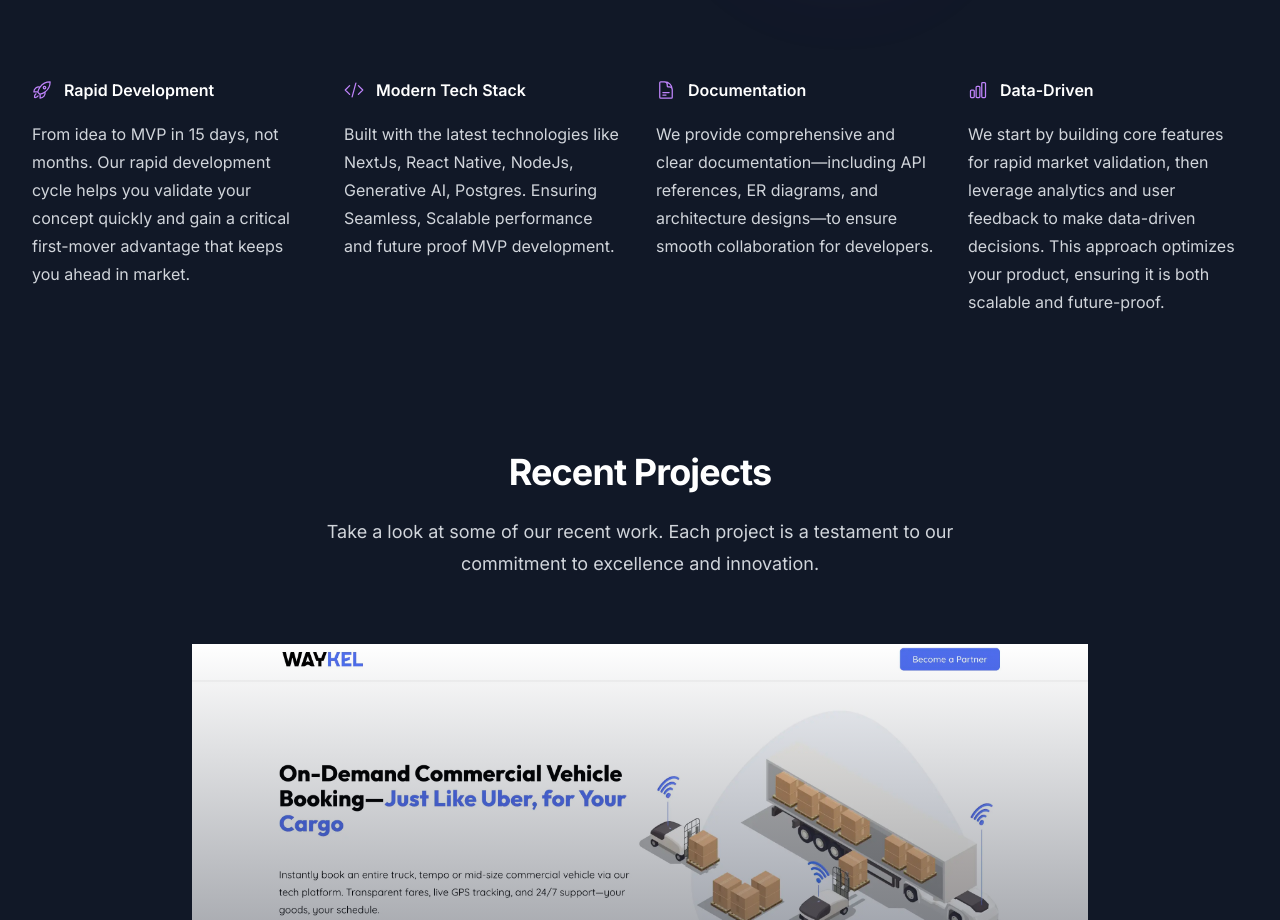
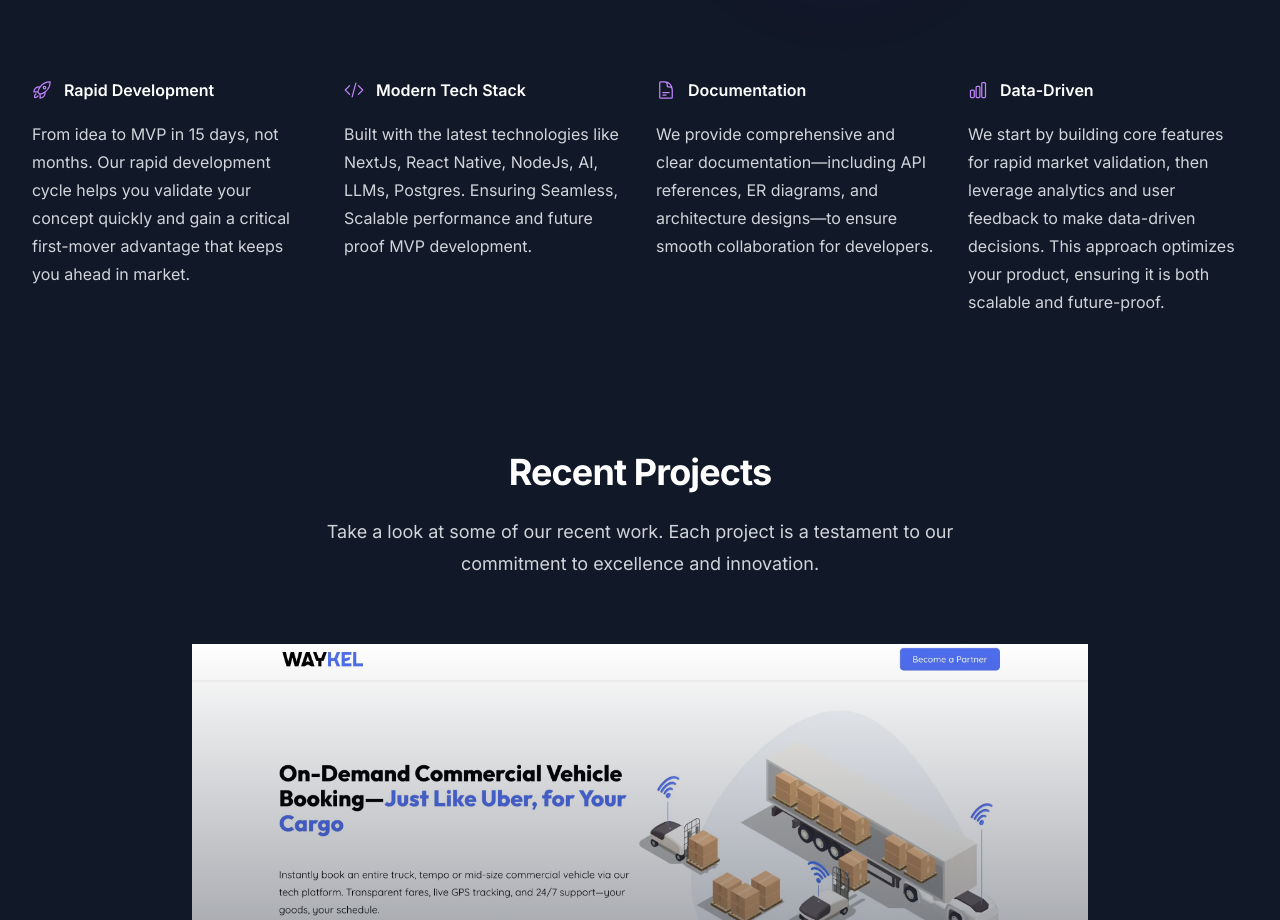
Before and after one commit to kaustubh240897/Agency_LandingPage, a Next.js app: page / in a window 1280 px wide. Shown: the part 1000-1920 px from the top of the page. Built offline with nearby package versions, Linux system fonts and the light colour scheme.

Commit message:
Added a minor fix

```diff
--- a/src/components/WhyUs.tsx
+++ b/src/components/WhyUs.tsx
@@ -16,7 +16,7 @@ const features = [
   },
   {
     name: 'Modern Tech Stack',
-    description: 'Built with the latest technologies like NextJs, React Native, NodeJs, Generative AI, Postgres. Ensuring Seamless, Scalable performance and future proof MVP development.',
+    description: 'Built with the latest technologies like NextJs, React Native, NodeJs, AI, LLMs,  Postgres. Ensuring Seamless, Scalable performance and future proof MVP development.',
     icon: CodeBracketIcon,
   },
   {
```
